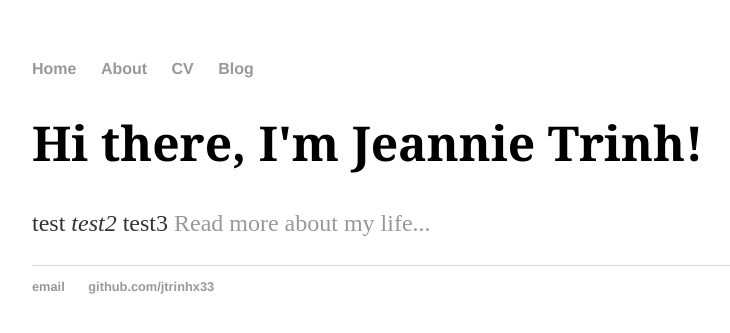
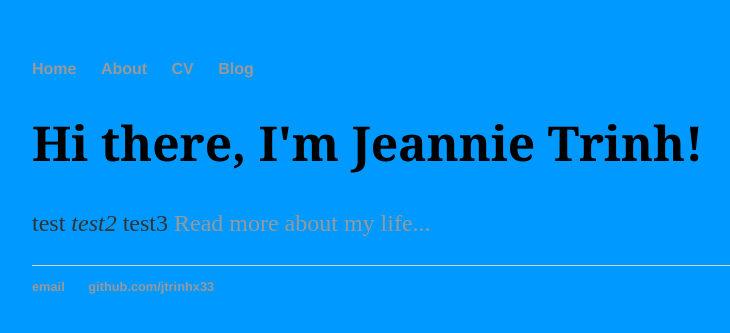
Before and after one commit to jtrinhx33/jtrinhx33.github.io, a Jekyll site: the page built from index.html, in a window 1280 px wide. Shown: the top 333 px of the page, without its empty margins (160-890 px from the left). Built offline with Jekyll 4.4.1, drawn with Linux system fonts in a browser that asks for light colours.

Commit message:
Update main.css

```diff
--- a/css/main.css
+++ b/css/main.css
@@ -1,6 +1,7 @@
 body {
     margin: 60px auto;
     width: 70%;
+    background-color: #0099FF;
 }
 nav ul, footer ul {
     font-family:'Helvetica', 'Arial', 'Sans-Serif';
```
